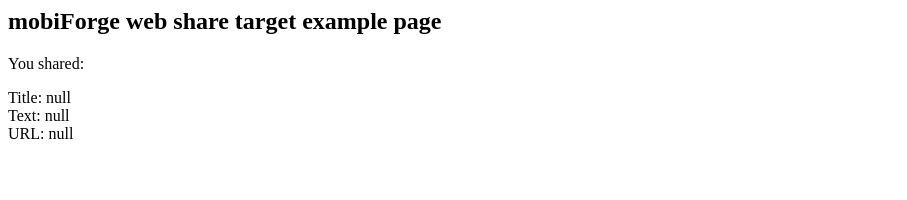
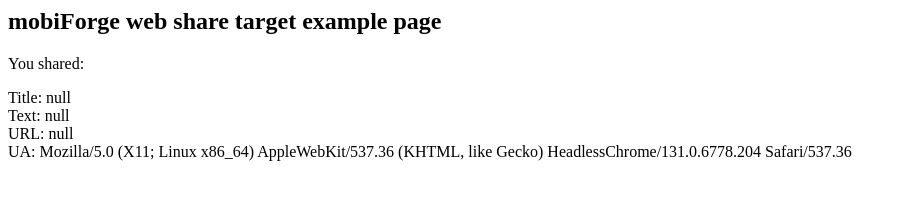
Before and after one commit to mobiforge/mobiforge.github.io, a plain HTML site: page share.html in a window 1280 px wide. Shown: the whole page, without its empty margins (0-907 px from the left). Drawn offline with Linux system fonts and the light colour scheme.

Commit message:
Update share.html

```diff
--- a/share.html
+++ b/share.html
@@ -14,12 +14,15 @@
   <div id="share_title"></div>
   <div id="share_text"></div>
   <div id="share_url"></div>
+  <div id="ua_string"></div>
+
   <script>
   window.addEventListener('load', function() {
     var url = new URL(window.location.toString());
     document.querySelector('#share_title').innerHTML = 'Title: ' + url.searchParams.get('title');
     document.querySelector('#share_text').innerHTML  = 'Text: ' + url.searchParams.get('text');
     document.querySelector('#share_url').innerHTML   = 'URL: ' + url.searchParams.get('url');
+    document.querySelector('#ua_string').innerHTML   = 'UA: ' + navigator.userAgent;
     console.log('UA:', navigator.userAgent);
   });
   </script>
```
